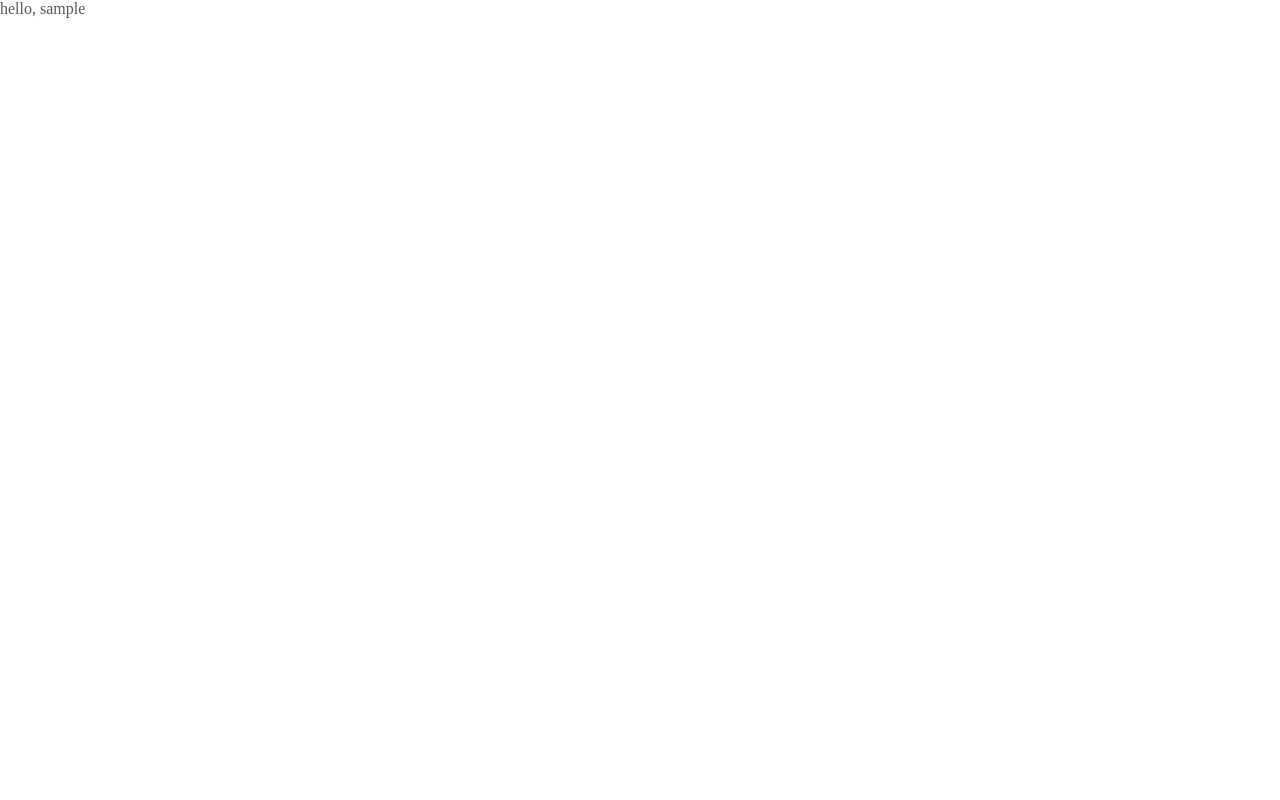
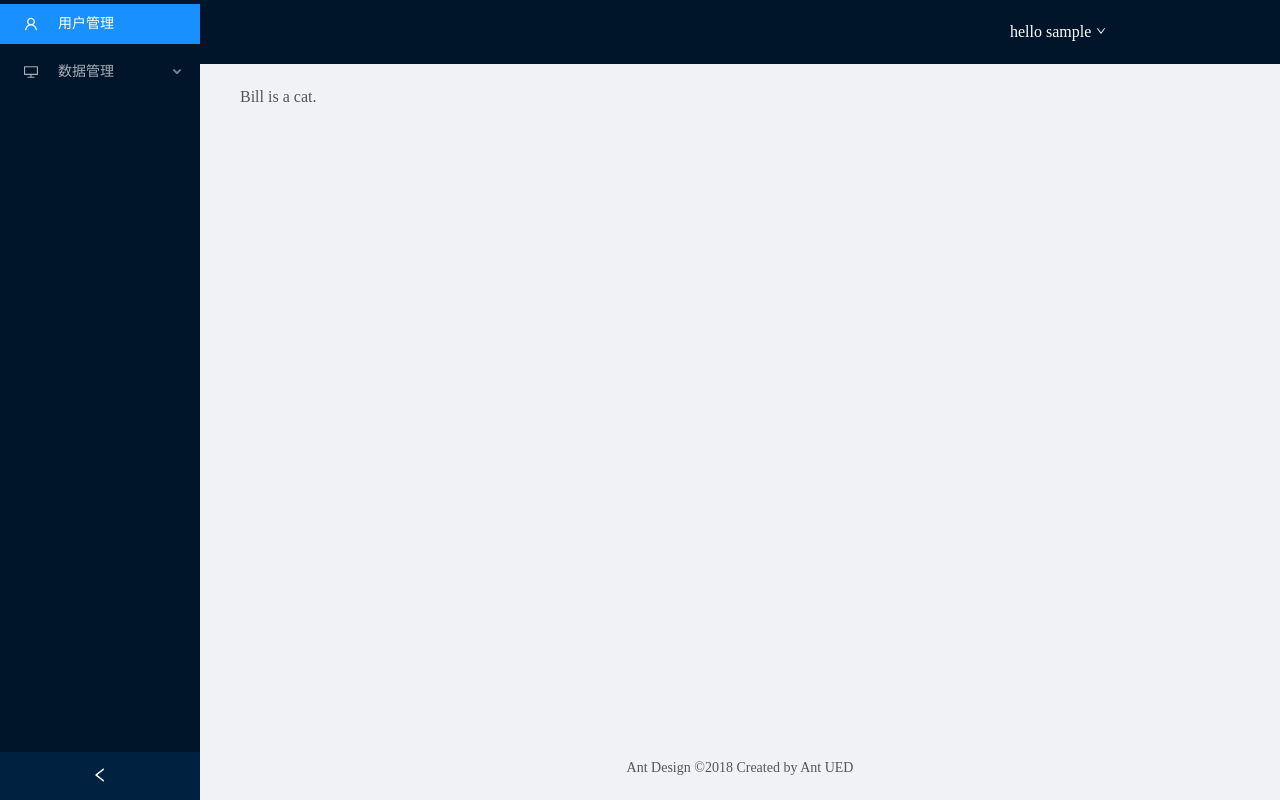
Before and after one commit to xssacr/react-admin, a React (Create React App) app: page /home in a window 1280 px wide. Built offline with nearby package versions, Linux system fonts and the light colour scheme; sample sign-in values are in the browser's storage.

Commit message:
退出功能

```diff
--- /dev/null
+++ b/src/views/home/HeaderBar.jsx
@@ -0,0 +1,56 @@
+import React, { Component } from "react";
+import { Layout, Dropdown, Row, Col, Menu, Modal,message } from "antd";
+import { DownOutlined, ExclamationCircleOutlined } from "@ant-design/icons";
+import { withRouter } from "react-router-dom";
+
+class HeaderBar extends Component {
+  // 退出的逻辑
+  logoutHandler = ({ key }) => {
+    if (key === "logout") {
+      // 温馨提示
+      Modal.confirm({
+        title: "确定要退出吗?",
+        icon: <ExclamationCircleOutlined />,
+        cancelText: "取消",
+        okText:'确定',
+        onOk: () => {
+          // 清除 cookie 的数据
+          sessionStorage.removeItem('userInfo');
+          // 退出成功的提示
+          message.success('退出成功!')
+          // 跳转到 登录
+          this.props.history.push("/login");
+        },
+        onCancel() {},
+      });
+    }
+  };
+
+  render() {
+    return (
+      <Layout.Header className="site-layout-background" style={{ padding: 0 }}>
+        <Row>
+          <Col span={6} offset={18}>
+            <Dropdown
+              overlay={
+                <Menu onClick={this.logoutHandler}>
+                  <Menu.Item key="logout">退出登录</Menu.Item>
+                </Menu>
+              }
+              className="userinfo-menu"
+            >
+              <span
+                className="ant-dropdown-link header-userinfo"
+                onClick={(e) => e.preventDefault()}
+              >
+                hello {this.props.username} <DownOutlined />
+              </span>
+            </Dropdown>
+          </Col>
+        </Row>
+      </Layout.Header>
+    );
+  }
+}
+
+export default withRouter(HeaderBar);
--- a/src/views/home/Home.jsx
+++ b/src/views/home/Home.jsx
@@ -1,14 +1,63 @@
 import React, { Component } from "react";
 import { withRouter } from "react-router-dom";
+import { Layout, Menu } from "antd";
+import { DesktopOutlined, UserOutlined } from "@ant-design/icons";
+
+import "./home.style.scss";
+import HeaderBar from './HeaderBar'
+
+const {  Content, Footer, Sider } = Layout;
+const { SubMenu } = Menu;
+
 class Home extends Component {
   constructor() {
     super();
     this.state = {
       username: "",
+      collapsed: false,
     };
   }
+  onCollapse = (collapsed) => {
+    console.log(collapsed);
+    this.setState({ collapsed });
+  };
+
   render() {
-    return <div>hello, {this.state.username}</div>;
+    return (
+      <Layout style={{ minHeight: "100vh" }}>
+        <Sider
+          collapsible
+          collapsed={this.state.collapsed}
+          onCollapse={this.onCollapse}
+        >
+          <Menu theme="dark" defaultSelectedKeys={["1"]} mode="inline">
+            <Menu.Item key="1" icon={<UserOutlined />}>
+              用户管理
+            </Menu.Item>
+            <SubMenu key="sub2" icon={<DesktopOutlined />} title="数据管理">
+              <Menu.Item key="6">菜谱分类管理</Menu.Item>
+              <Menu.Item key="8">推荐数据管理</Menu.Item>
+            </SubMenu>
+          </Menu>
+        </Sider>
+        <Layout className="site-layout">
+
+          <HeaderBar username={this.state.username}></HeaderBar>
+
+          <Content style={{ margin: "0 16px" }}>
+            <div
+              className="site-layout-background"
+              style={{ padding: 24, minHeight: 360 }}
+            >
+              Bill is a cat.
+            </div>
+          </Content>
+          <Footer style={{ textAlign: "center" }}>
+            Ant Design ©2018 Created by Ant UED
+          </Footer>
+        </Layout>
+      </Layout>
+    );
   }
 
   componentDidMount() {
@@ -16,6 +65,7 @@ class Home extends Component {
     this.auth();
   }
 
+  // 验证权限的方法
   auth() {
     // 判断用户是否有权限
     let userInfo = sessionStorage.getItem("userInfo");
--- /dev/null
+++ b/src/views/home/home.style.scss
@@ -0,0 +1,7 @@
+.userinfo-menu {
+
+}
+
+.header-userinfo {
+  color: #fff;
+}
```
